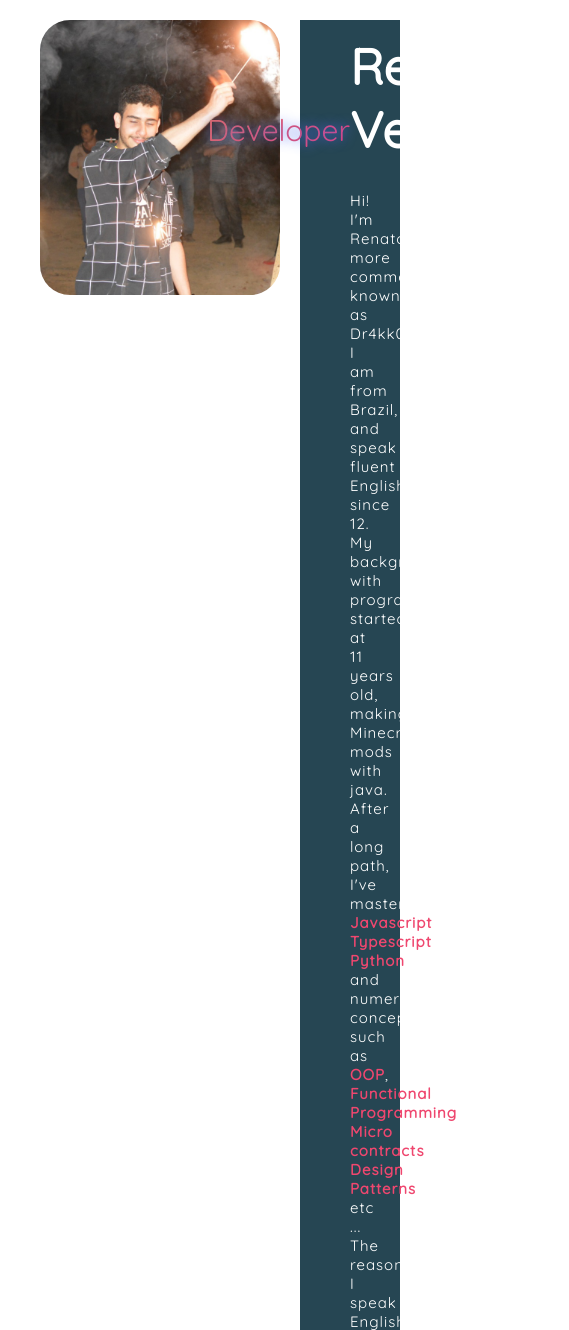
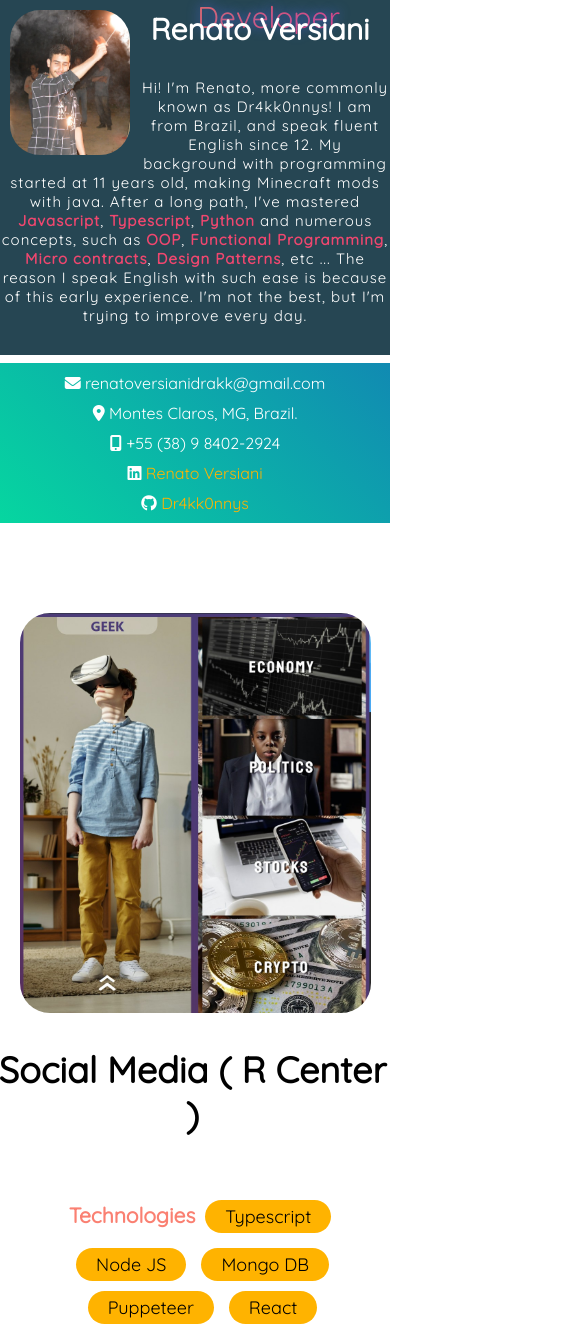
Before and after one commit to Dr4kk0nnys/dr4kk0nnys.github.io, a plain HTML site: page portfolio.html in a window 390 px wide. Shown: the top 1330 px of the page, 569 px wide, since content can reach past the window. Drawn offline with Linux system fonts and the light colour scheme.

Commit message:
Improved the styling on smaller screens

```diff
--- a/portfolio.css
+++ b/portfolio.css
@@ -69,6 +69,31 @@ img {
 }
 
 
+/* Small phones */
+@media (max-width: 500px) {
+
+    html, body {
+        margin: 0;
+        padding: 0;
+        min-width: 100%;
+        min-height: 100%;
+    }
+
+    img {
+        float: none;
+    }
+
+    .profilePicture {
+        width: 120px;
+        height: 145px;
+
+        margin: 10px 10px;
+
+        float: left;
+    }
+}
+
+
 
 
 .main-header {
@@ -129,6 +154,41 @@ img {
 }
 
 
+@media (max-width: 500px) {
+
+    .main-header {
+        margin: 0;
+        padding: 0px 0px 30px;
+
+        width: 100%;
+
+        text-align: center;
+    }
+
+    .main-header h1 {
+        font-size: 30px;
+
+        padding: 10px 10px 30px 0px;
+        margin: 0;
+    }
+
+    .main-header .job-role {
+        margin-right: 50px;
+    }
+
+    .contacts {
+        padding: 5px 0px;
+
+        display: block;
+    }
+
+    .contacts div {
+        text-align: center;
+        padding: 5px 0px;
+    }
+}
+
+
 
 
 .footer {
@@ -171,6 +231,20 @@ img {
     }
 }
 
+@media (max-width: 500px) {
+    .footer {
+        font-size: 30px
+    }
+}
+
+
+
+
+
+
+
+
+
 
 
 
@@ -190,6 +264,20 @@ img {
         margin: 30px;
     }
 }
+
+@media (max-width: 500px) {
+    .project {
+        display: block;
+        width: 100%;
+        text-align: center;
+        border-bottom: rgb(153, 153, 153) 1px solid;
+    }
+}
+
+
+
+
+
 
 .project-text {
     display: block;
@@ -213,8 +301,18 @@ img {
 @keyframes scheduleApiAnimation { 0% { content: url('images/scheduleApi-1.jpg'); } 50% { content: url('images/scheduleApi-2.jpg'); } 100% { content: url('images/scheduleApi-3.jpg'); } }
 
 
+@media (max-width: 500px) {
+    .carrousel {
+        width: 90%;
+        min-width: 90%;
+        max-width: 90%;
+        height: 400px;
 
+        display: inline-block;
 
+        margin-top: 10px;
+    }
+}
 
 
 
--- a/portfolio.html
+++ b/portfolio.html
@@ -10,7 +10,7 @@
 </head>
 <body>
 
-    <img src="images/Profile.jpg" alt="Profile Picture.">
+    <img src="images/Profile.jpg" class="profilePicture" alt="Profile Picture.">
 
     <div class="main-header">
         <h1>Renato Versiani</h1>
@@ -22,7 +22,6 @@
              The reason I speak English with such ease is because of this early experience. I'm not the best, but I'm trying to improve every day.
         </span>
     </div>
-
 
     <div class="contacts">
         <div class="email">
```
